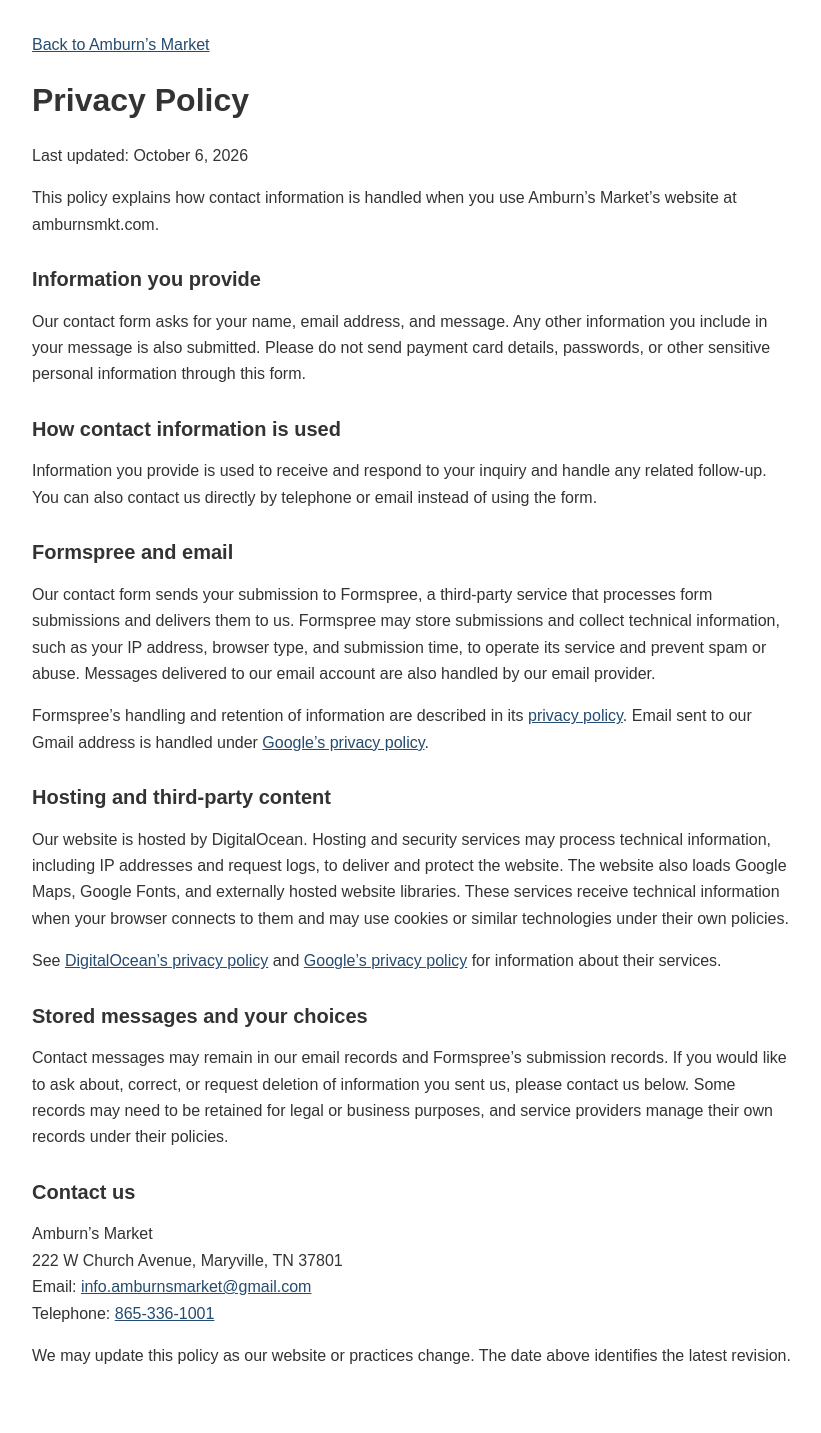
After one commit to pablanothewind/market, a Django app: page /privacy/ in a window 1280 px wide. The commit adds this page. Shown: the whole page, without its empty margins (228-1049 px from the left). Run offline with Django 4.2, Linux system fonts and the light colour scheme.

Commit message:
Remove shopping links and add privacy policy

```diff
--- /dev/null
+++ b/myapp/templates/privacy.html
@@ -0,0 +1,43 @@
+<!doctype html>
+<html lang="en">
+<head>
+  <meta charset="utf-8">
+  <meta name="viewport" content="width=device-width, initial-scale=1">
+  <title>Privacy Policy | Amburn’s Market</title>
+  <meta name="description" content="How Amburn’s Market handles contact information and website services, including Formspree.">
+  <link rel="canonical" href="https://amburnsmkt.com/privacy/">
+  <style>
+    body { margin: 0; background: #fff; color: #333; font: 16px/1.65 Arial, sans-serif; }
+    main { max-width: 760px; margin: 0 auto; padding: 32px 24px 48px; }
+    h1, h2 { line-height: 1.3; }
+    h1 { font-size: 2rem; } h2 { font-size: 1.25rem; margin-top: 28px; }
+    a { color: #244b70; text-decoration: underline; overflow-wrap: anywhere; }
+    a:focus-visible { outline: 3px solid #244b70; outline-offset: 4px; }
+  </style>
+</head>
+<body>
+<main>
+  <a href="{% url 'index' %}">Back to Amburn’s Market</a>
+  <h1>Privacy Policy</h1>
+  <p>Last updated: October 6, 2026</p>
+  <p>This policy explains how contact information is handled when you use Amburn’s Market’s website at amburnsmkt.com.</p>
+  <h2>Information you provide</h2>
+  <p>Our contact form asks for your name, email address, and message. Any other information you include in your message is also submitted. Please do not send payment card details, passwords, or other sensitive personal information through this form.</p>
+  <h2>How contact information is used</h2>
+  <p>Information you provide is used to receive and respond to your inquiry and handle any related follow-up. You can also contact us directly by telephone or email instead of using the form.</p>
+  <h2>Formspree and email</h2>
+  <p>Our contact form sends your submission to Formspree, a third-party service that processes form submissions and delivers them to us. Formspree may store submissions and collect technical information, such as your IP address, browser type, and submission time, to operate its service and prevent spam or abuse. Messages delivered to our email account are also handled by our email provider.</p>
+  <p>Formspree’s handling and retention of information are described in its <a href="https://formspree.io/legal/privacy-policy/">privacy policy</a>. Email sent to our Gmail address is handled under <a href="https://policies.google.com/privacy">Google’s privacy policy</a>.</p>
+  <h2>Hosting and third-party content</h2>
+  <p>Our website is hosted by DigitalOcean. Hosting and security services may process technical information, including IP addresses and request logs, to deliver and protect the website. The website also loads Google Maps, Google Fonts, and externally hosted website libraries. These services receive technical information when your browser connects to them and may use cookies or similar technologies under their own policies.</p>
+  <p>See <a href="https://www.digitalocean.com/legal/privacy-policy">DigitalOcean’s privacy policy</a> and <a href="https://policies.google.com/privacy">Google’s privacy policy</a> for information about their services.</p>
+  <h2>Stored messages and your choices</h2>
+  <p>Contact messages may remain in our email records and Formspree’s submission records. If you would like to ask about, correct, or request deletion of information you sent us, please contact us below. Some records may need to be retained for legal or business purposes, and service providers manage their own records under their policies.</p>
+  <h2>Contact us</h2>
+  <p>Amburn’s Market<br>222 W Church Avenue, Maryville, TN 37801<br>
+  Email: <a href="mailto:info.amburnsmarket@gmail.com">info.amburnsmarket@gmail.com</a><br>
+  Telephone: <a href="tel:+18653361001">865-336-1001</a></p>
+  <p>We may update this policy as our website or practices change. The date above identifies the latest revision.</p>
+</main>
+</body>
+</html>
--- a/myapp/urls.py
+++ b/myapp/urls.py
@@ -3,5 +3,6 @@
 
 urlpatterns = [
     path('', views.index, name = 'index'),
+    path('privacy/', views.privacy, name='privacy'),
     path('', views.new, name = 'new'),
 ]
--- a/myapp/views.py
+++ b/myapp/views.py
@@ -5,3 +5,6 @@
 
 def new(request):
     return render(request, 'new.html')
+
+def privacy(request):
+    return render(request, 'privacy.html')
```
Also changed, not shown: myapp/templates/index.html (+1 -26 lines).
